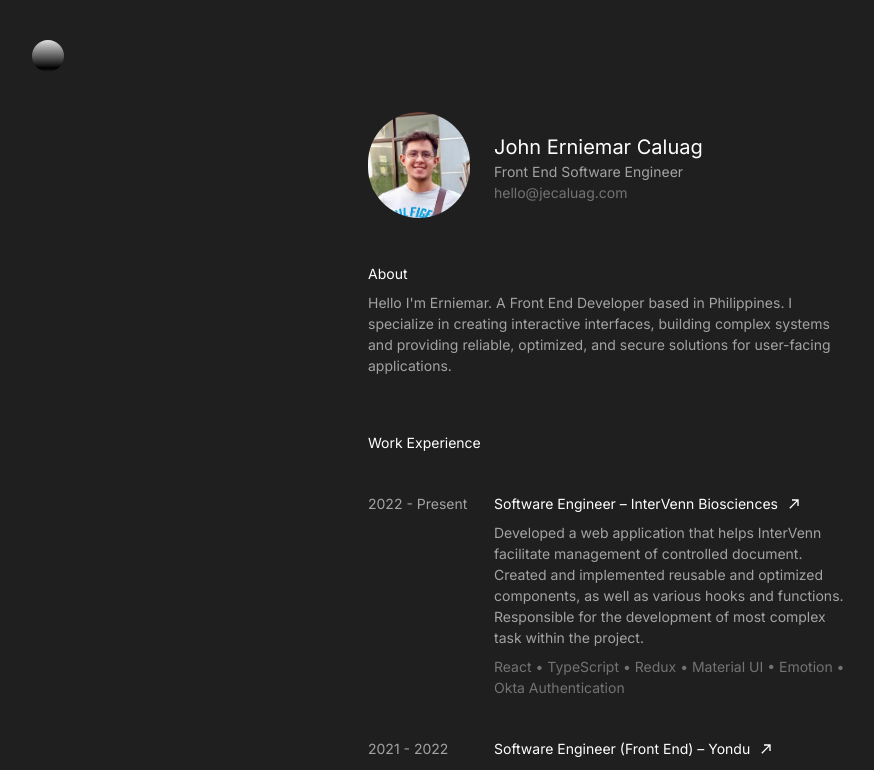
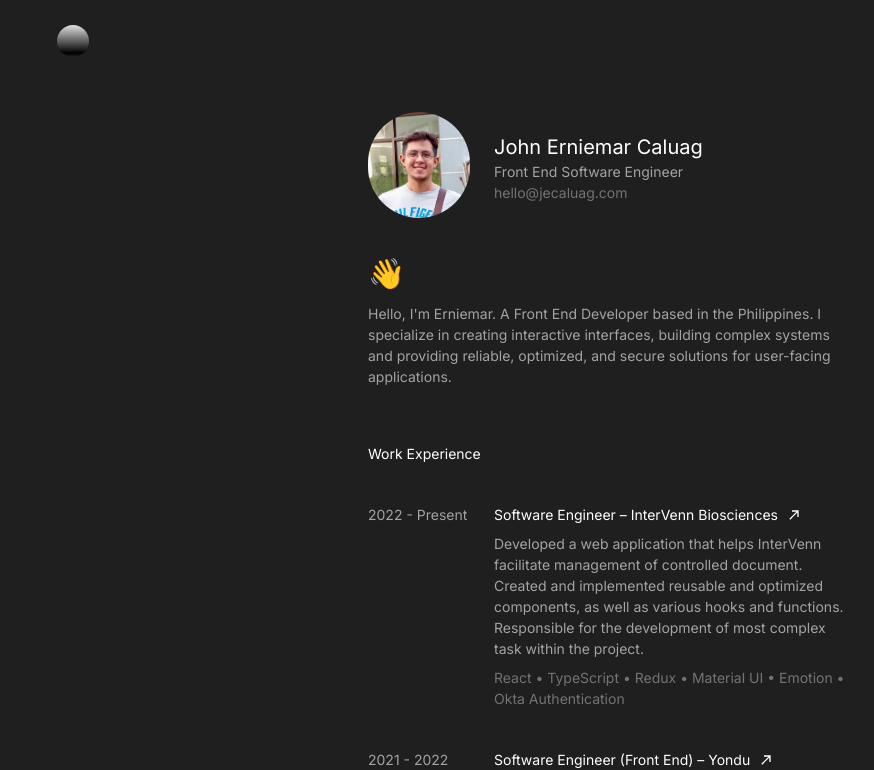
Before and after one commit to jecaluag/jecaluag.com, a Next.js app: page / in a window 1280 px wide. Shown: the top 770 px of the page, without its empty margins (32-906 px from the left). Built offline with nearby package versions, Linux system fonts and the light colour scheme.

Commit message:
Added framer-motion, added logo and wave animation

```diff
--- a/components/Container.tsx
+++ b/components/Container.tsx
@@ -1,14 +1,22 @@
+import { forwardRef } from 'react'
 import styles from '../styles/Container.module.scss'
 
 interface ContainerProps {
   children: React.ReactNode,
-  zIndex?: number
+  zIndex?: number,
+  [key: string]: any
 }
 
-const Container = ({ zIndex, children }: ContainerProps): JSX.Element => {
+const Container = forwardRef(({ zIndex, children, ...props }: ContainerProps, ref: any) => {
   return (
-    <div className={styles.wrapper} style={{ zIndex: zIndex || 'auto' }}>{children}</div>
+    <div ref={ref} className={styles.wrapper} style={{ zIndex: zIndex || 'auto' }} {...props}>{children}</div>
   )
-}
+})
+
+// const Container = ({ zIndex, children }: ContainerProps): JSX.Element => {
+//   return (
+//     <div className={styles.wrapper} style={{ zIndex: zIndex || 'auto' }}>{children}</div>
+//   )
+// }
 
 export default Container
--- a/components/Layout.tsx
+++ b/components/Layout.tsx
@@ -8,6 +8,7 @@ interface LayoutProps {
 const Layout = ({ children }: LayoutProps): JSX.Element => {
   return (
     <main className="relative bg-[#1F1F1F]">
+      {/* bg-[#1F1F1F] */}
       <Head>
         <meta name="viewport" content="width=device-width, initial-scale=1" />
         <meta name="description" content="Erniemar's homepage" />
--- a/components/Navbar.tsx
+++ b/components/Navbar.tsx
@@ -1,18 +1,78 @@
-import Link from "next/link"
+import { useRef, useState } from "react"
+import { motion } from "framer-motion"
+
+
 import styles from '../styles/Navbar.module.scss'
 import Container from './Container'
 
+function getRelativeCoordinates(event: any, referenceElement: any) {
+  const position = {
+    x: event.pageX,
+    y: event.pageY
+  };
+
+  const offset = {
+    left: referenceElement.offsetLeft,
+    top: referenceElement.offsetTop,
+    width: referenceElement.clientWidth,
+    height: referenceElement.clientHeight
+  };
+
+  let reference = referenceElement.offsetParent;
+
+  while (reference) {
+    offset.left += reference.offsetLeft;
+    offset.top += reference.offsetTop;
+    reference = reference.offsetParent;
+  }
+
+  const x = position.x - offset.left
+  const y = position.y - offset.top
+
+  return {
+    x,
+    y,
+    rotate: (x + y) / 5,
+    width: offset.width,
+    height: offset.height,
+    centerX: (position.x - offset.left - offset.width / 2) / (offset.width / 2),
+    centerY: (position.y - offset.top - offset.height / 2) / (offset.height / 2)
+  };
+}
+
+const INITIAL_POSITION = { x: 40, y: 40, rotate: 0 }
+
 const Navbar = (): JSX.Element => {
+  const [mousePosition, setMousePosition] = useState<any>(INITIAL_POSITION);
+  const boxRef = useRef<any>(null)
+
+  const handleMouseMove = (e: any) => {
+    setMousePosition(getRelativeCoordinates(e, boxRef.current));
+  }
+
   return (
-    <header className="fixed w-full z-10 mix-blend-difference">
+    <header className="fixed w-full z-10 mix-blend-difference" >
       <Container>
-        <nav className="grid grid-cols-12 py-6 md:py-10">
-          <Link href="/">
-            <a className="col-span-3 md:col-span-7 outline-none select-none">
-              <span className={`${styles.dot} h-8 w-8 mix-blend-normal`}></span>
-            </a>
-          </Link>
-        </nav>
+        <motion.div
+          ref={boxRef}
+          onMouseMove={e => handleMouseMove(e)}
+          onMouseLeave={e => setMousePosition({ x: 40, y: 40, rotate: 0 })}
+          animate={{
+            rotateX: mousePosition.centerX * 20,
+            rotateY: mousePosition.centerY * 20
+          }}
+          className="relative max-w-md py-6 md:py-10"
+        >
+          <motion.div
+            initial={INITIAL_POSITION}
+            animate={{
+              x: mousePosition.x,
+              y: mousePosition.y,
+              rotate: mousePosition.rotate
+            }}
+            className={`${styles.dot} absolute h-8 w-8 mix-blend-normal outline-none select-none`}
+          />
+        </motion.div>
       </Container>
     </header>
   )
--- a/package.json
+++ b/package.json
@@ -9,6 +9,7 @@
     "lint": "next lint"
   },
   "dependencies": {
+    "framer-motion": "^7.5.3",
     "next": "12.2.2",
     "react": "18.2.0",
     "react-animated-cursor": "^2.5.1",
--- a/pages/index.tsx
+++ b/pages/index.tsx
@@ -1,5 +1,6 @@
 import type { NextPage } from 'next'
 import Image from 'next/image'
+import { motion } from "framer-motion"
 
 import Pic from '../assets/images/profile.png'
 
@@ -17,8 +18,18 @@ const Home: NextPage = () => {
         </div>
       </section>
       <section className='mb-14'>
-        <h2 className='text-white mb-2'>About</h2>
-        <p>Hello I'm Erniemar. A Front End Developer based in Philippines. I specialize in creating interactive interfaces, building complex systems and providing reliable, optimized, and secure solutions for user-facing applications.</p>
+        {/* <h2 className='text-white mb-2'>About</h2> */}
+        <div className='relative w-full h-auto'>
+          <motion.div
+            whileHover={{ rotate: 28 }}
+            whileTap={{ scale: 1.5 }}
+            transition={{ type: "spring" }}
+            className='absolute text-3xl mb-1 -top-12 cursor-default select-none'
+          >
+            <span>👋</span>
+          </motion.div>
+        </div>
+        <p className="mt-20">Hello, I'm Erniemar. A Front End Developer based in the Philippines. I specialize in creating interactive interfaces, building complex systems and providing reliable, optimized, and secure solutions for user-facing applications.</p>
       </section>
       <section className='mb-14'>
         <h2 className='text-white mb-10'>Work Experience</h2>
--- a/styles/Navbar.module.scss
+++ b/styles/Navbar.module.scss
@@ -6,6 +6,7 @@
     background-image: -ms-linear-gradient(270deg, #fff, #000);
     background-image: linear-gradient(180deg, #fff, #000);
   border-radius: 50%;
+  margin-top: -55px;
+  margin-left: -15px;
   display: inline-block;
-  margin-right: 14px;
 }
```
Also changed, not shown: 1 other file (tests, documents, lock files or other folders).
